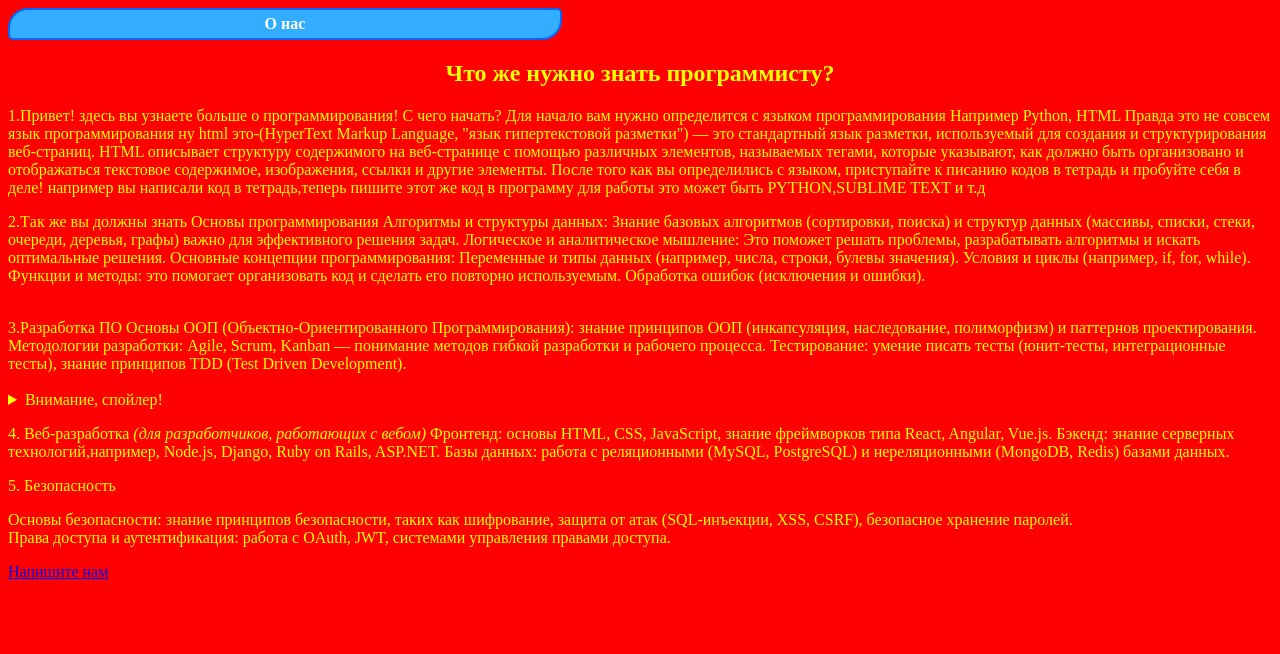
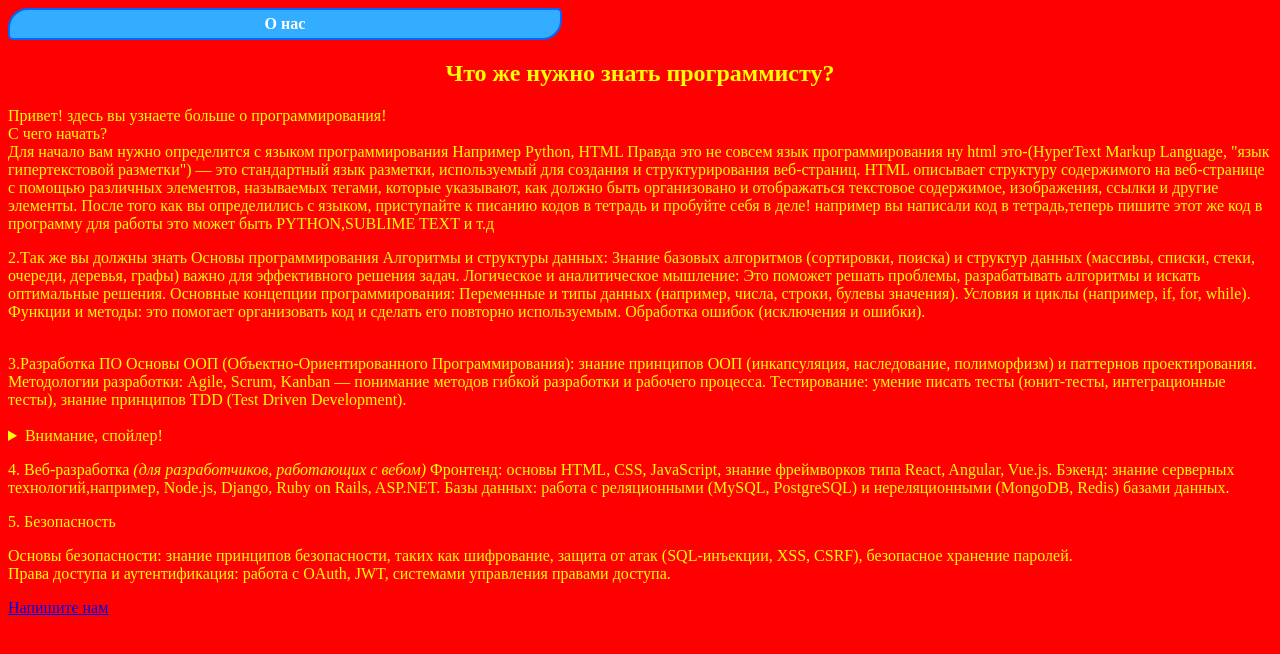
Before and after one commit to wenqq12/progra, a plain HTML site: page index.html in a window 1280 px wide. Drawn offline with Linux system fonts and the light colour scheme.

Commit message:
Update index.html

```diff
--- a/index.html
+++ b/index.html
@@ -44,7 +44,7 @@
 
            <center><h2>Что же нужно знать программисту?<center></h2>
         </section>
-	<p> 1.Привет! здесь вы узнаете больше о программирования! С чего начать? Для начало вам нужно определится с языком программирования Например Python, HTML Правда это не совсем язык программирования ну html это-(HyperText Markup Language, "язык гипертекстовой разметки") — это стандартный язык разметки, используемый для создания и структурирования веб-страниц. HTML описывает структуру содержимого на веб-странице с помощью различных элементов, называемых тегами, которые указывают, как должно быть организовано и отображаться текстовое содержимое, изображения, ссылки и другие элементы. После того как вы определились с языком, приступайте к писанию кодов в тетрадь и пробуйте себя в деле! например вы написали код в тетрадь,теперь пишите этот же код в программу для работы это может быть PYTHON,SUBLIME TEXT и т.д</p>
+	<p> Привет! здесь вы узнаете больше о программирования! <br>С чего начать?</br> Для начало вам нужно определится с языком программирования Например Python, HTML Правда это не совсем язык программирования ну html это-(HyperText Markup Language, "язык гипертекстовой разметки") — это стандартный язык разметки, используемый для создания и структурирования веб-страниц. HTML описывает структуру содержимого на веб-странице с помощью различных элементов, называемых тегами, которые указывают, как должно быть организовано и отображаться текстовое содержимое, изображения, ссылки и другие элементы. После того как вы определились с языком, приступайте к писанию кодов в тетрадь и пробуйте себя в деле! например вы написали код в тетрадь,теперь пишите этот же код в программу для работы это может быть PYTHON,SUBLIME TEXT и т.д</p>
 	<p> 2.Tак же вы должны знать Основы программирования Алгоритмы и структуры данных: Знание базовых алгоритмов (сортировки, поиска) и структур данных (массивы, списки, стеки, очереди, деревья, графы) важно для эффективного решения задач.
 Логическое и аналитическое мышление: Это поможет решать проблемы, разрабатывать алгоритмы и искать оптимальные решения.
 Основные концепции программирования:
```
